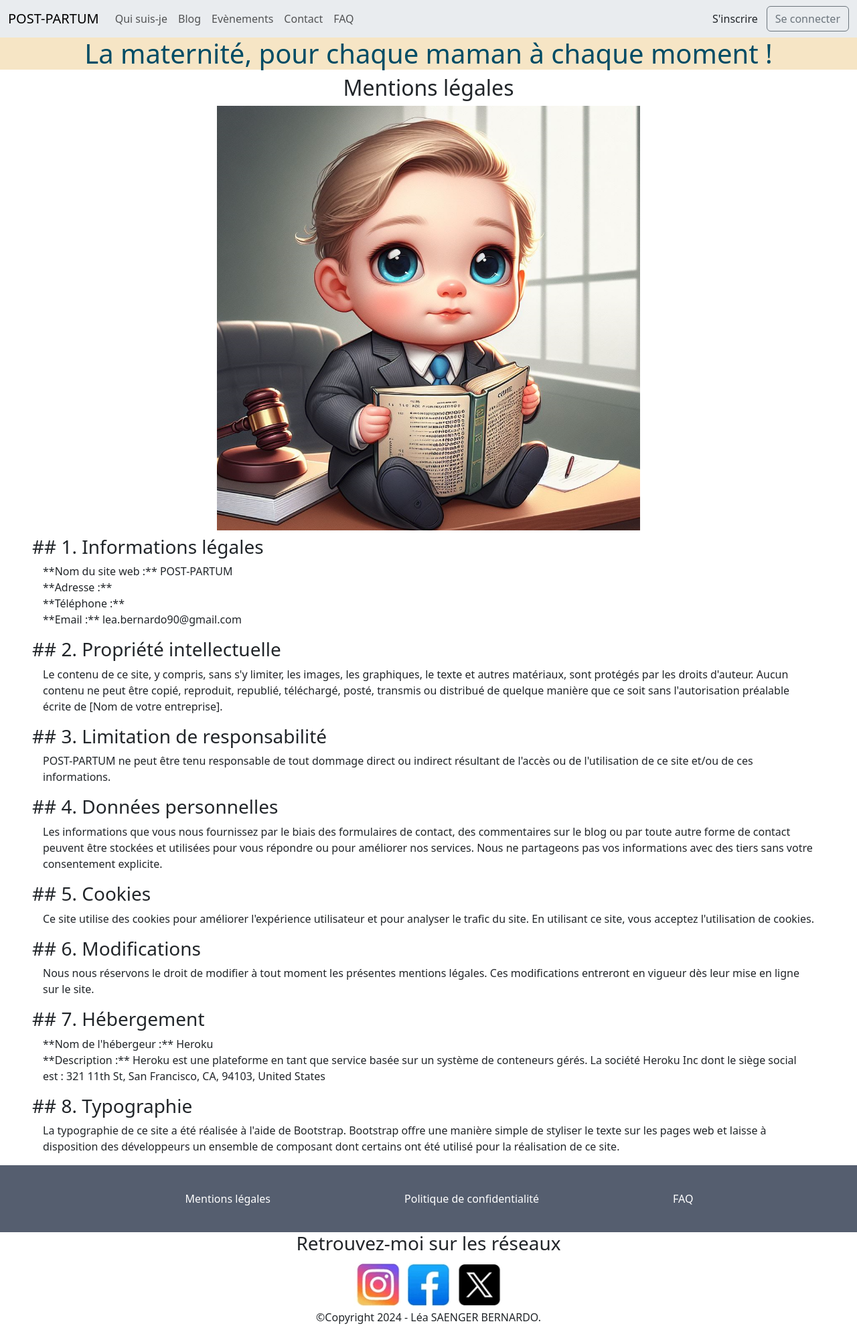
After one commit to Jonathan-Saenger/Post_partum, a Symfony app: template templates/mentions.html.twig in a window 1280 px wide. The commit adds this page. Shown: the whole page at 67% size. Run offline with Twig, Linux system fonts and the light colour scheme; the template is opened without the code that fills it, so the values that code supplies are empty; some libraries are stand-ins or nearby versions.

Commit message:
MAIN > Création de la page Mentions Legales

```diff
--- /dev/null
+++ b/templates/mentions.html.twig
@@ -0,0 +1,51 @@
+{% extends 'base.html.twig' %}
+
+{% block title %}Mentions légales {% endblock %}
+
+{% block body %}
+
+<h2 class="m-2"> Mentions légales </h2>
+
+<div class="text-center m-2">
+  <img class="img-fluid w-50" src="{{ asset('/images/annexes/photo_mentions.png') }}" alt="Bienvenue sur la rubrique Foire aux Questions">
+</div>
+
+<div class="mx-5">
+
+    <h3 class="tfw-semibold"> ## 1. Informations légales </h3>
+        <p class="mx-3"> **Nom du site web :** POST-PARTUM <br>
+        **Adresse :** <br>
+        **Téléphone :** <br>
+        **Email :** lea.bernardo90@gmail.com </p>
+
+    <h3 class="tfw-semibold">## 2. Propriété intellectuelle</h3>
+        <p class="mx-3"> Le contenu de ce site, y compris, sans s'y limiter, les images, les graphiques, le texte et autres matériaux, sont protégés par les droits d'auteur.
+        Aucun contenu ne peut être copié, reproduit, republié, téléchargé, posté, transmis ou distribué de quelque manière que ce soit sans l'autorisation préalable écrite de
+        [Nom de votre entreprise].</p>
+
+    <h3 class="tfw-semibold">## 3. Limitation de responsabilité</h3>
+        <p class="mx-3">POST-PARTUM ne peut être tenu responsable de tout dommage direct ou indirect résultant de l'accès ou de l'utilisation de ce site et/ou de ces informations.</p>
+
+    <h3 class="tfw-semibold">## 4. Données personnelles</h3>
+        <p class="mx-3">Les informations que vous nous fournissez par le biais des formulaires de contact, des commentaires sur le blog ou par toute autre forme de contact peuvent être stockées et utilisées
+        pour vous répondre ou pour améliorer nos services. Nous ne partageons pas vos informations avec des tiers sans votre consentement explicite.</p>
+
+    <h3 class="tfw-semibold">## 5. Cookies</h3>
+        <p class="mx-3">Ce site utilise des cookies pour améliorer l'expérience utilisateur et pour analyser le trafic du site. En utilisant ce site, vous acceptez l'utilisation de cookies.</p>
+
+    <h3 class="tfw-semibold">## 6. Modifications</h3>
+        <p class="mx-3">Nous nous réservons le droit de modifier à tout moment les présentes mentions légales. Ces modifications entreront en vigueur dès leur mise en ligne sur le site.</p>
+
+    <h3 class="tfw-semibold"> ## 7. Hébergement</h3>
+
+        <p class="mx-3">**Nom de l'hébergeur :** Heroku <br>
+        **Description :** Heroku est une plateforme en tant que service basée sur un système de conteneurs gérés. La société Heroku Inc dont le siège social est : 321 11th St, San Francisco, CA, 94103, United
+        States</p>
+
+    <h3 class="tfw-semibold"> ## 8. Typographie </h3>
+        <p class="mx-3">La typographie de ce site a été réalisée à l'aide de Bootstrap. Bootstrap offre une manière simple de styliser le texte sur les pages web et laisse à disposition des développeurs un
+        ensemble de composant dont certains ont été utilisé pour la réalisation de ce site. </p>
+
+</div>
+
+{% endblock %}
--- a/templates/partials/footer.html.twig
+++ b/templates/partials/footer.html.twig
@@ -2,7 +2,7 @@
 
     <div class="mention">
         <ul class="liste">
-            <li><a href="#">Mentions légales</a></li>
+            <li><a href="{{ path('app_mentions_legales')}}#">Mentions légales</a></li>
             <li><a href="#">Politique de confidentialité</a></li>
             <li><a href="{{ path('app_faq')}}">FAQ</a></li>
         </ul>
```
Also changed, not shown: src/Controller/MentionsLegalesController.php (added, +18 -0 lines), public/images/annexes/photo_mentions.png (added).
